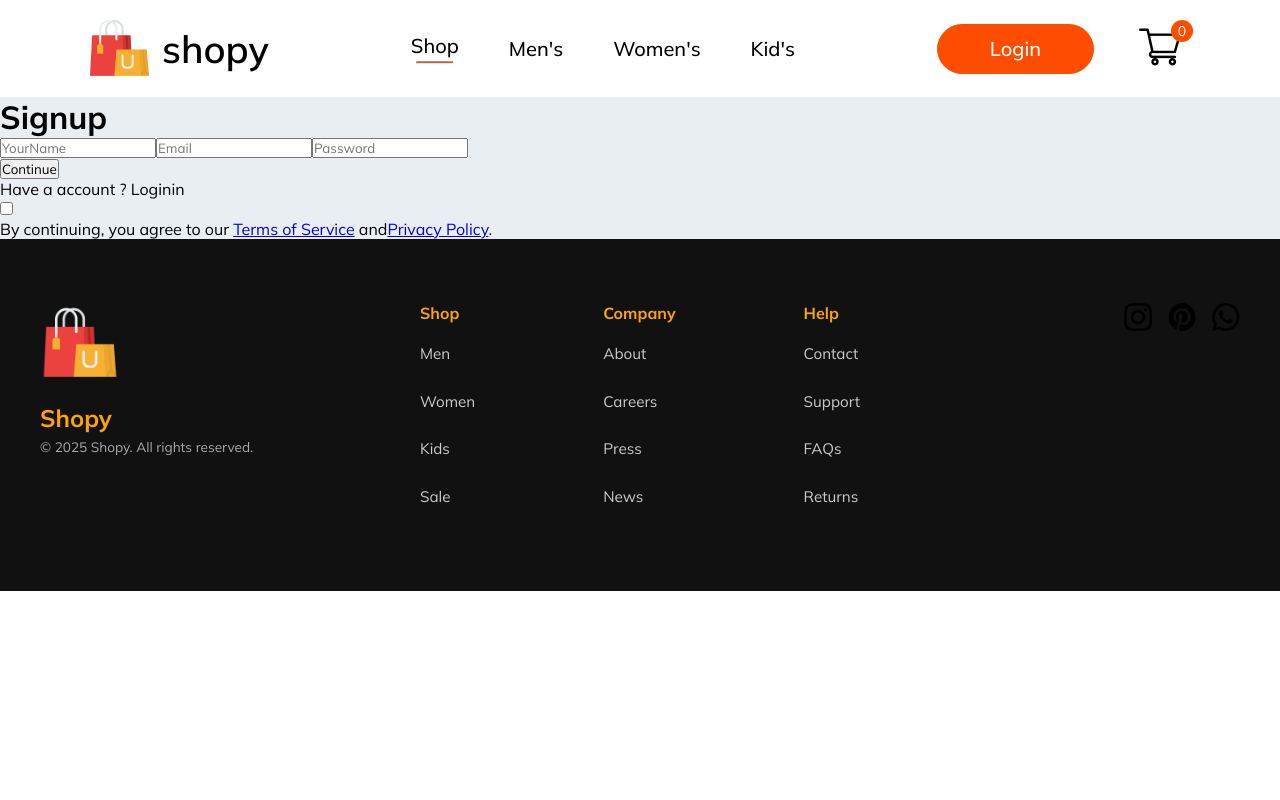
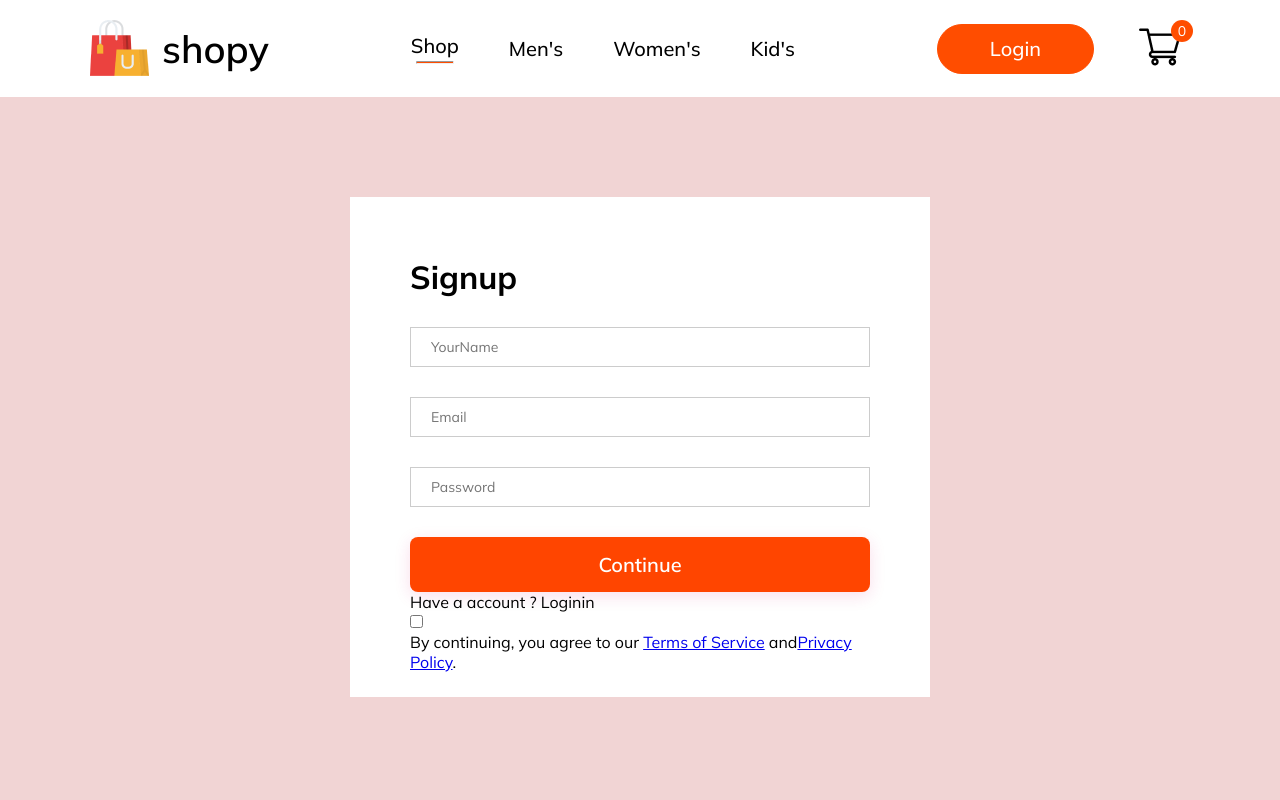
Before and after one commit to Jaimurugan-c/E-comMern, a React (Vite) app in the folder frontend/: page /login in a window 1280 px wide. Shown: the top 800 px of the page. Built offline with nearby package versions, Linux system fonts and the light colour scheme; a web font is replaced by a local one.

Commit message:
when nothing gose right commit yourself to a code

```diff
--- a/frontend/src/pages/LoginSignup.jsx
+++ b/frontend/src/pages/LoginSignup.jsx
@@ -6,7 +6,7 @@ const LoginSignup = () => {
     <div className='loginsignup'>
       <div className="loginsignup-container">
         <h1>Signup</h1>
-        <div className="loginsignup-fiel">
+        <div className="loginsignup-fields">
           <input type="text" placeholder='YourName' />
           <input type="email" placeholder='Email' />
           <input type="password" placeholder='Password' />
--- a/frontend/src/pages/css/loginsignup.css
+++ b/frontend/src/pages/css/loginsignup.css
@@ -1,6 +1,46 @@
 .loginsignup{
-height:100%;
+height:100vh;
 width:100%;
-background-color: rgb(233, 238, 243);
-padding-top: 1;
+background:rgb(241, 212, 212);
+padding-top: 100px;
 }
+.loginsignup-container{
+    width:580px;
+    height:500px;
+    background: white;
+    margin: auto;
+
+    padding:40px 60px;
+}
+.loginsignup-container h1{
+    margin:20px 0px;
+
+}
+.loginsignup-fields{
+    display: flex;
+    flex-direction: column;
+    gap: 30px;
+    margin-top:30px ;
+}
+.loginsignup-fields input{
+    height: 40px;
+    width: 100%;
+    padding-left: 20px;
+    border: 1px solid #ccc;
+    outline: none;
+    font-size: 14px;
+
+}
+.loginsignup-container button {
+    width: 100%;
+    height: 55px;
+    color: #fff;
+    margin-top: 30px;
+    border: none;
+    font-size: 20px;
+    background: orangered;
+    cursor: pointer;
+    font-weight: 600;
+    border-radius: 8px;
+    box-shadow: 0 4px 16px rgba(221, 36, 118, 0.15);
+}
```
